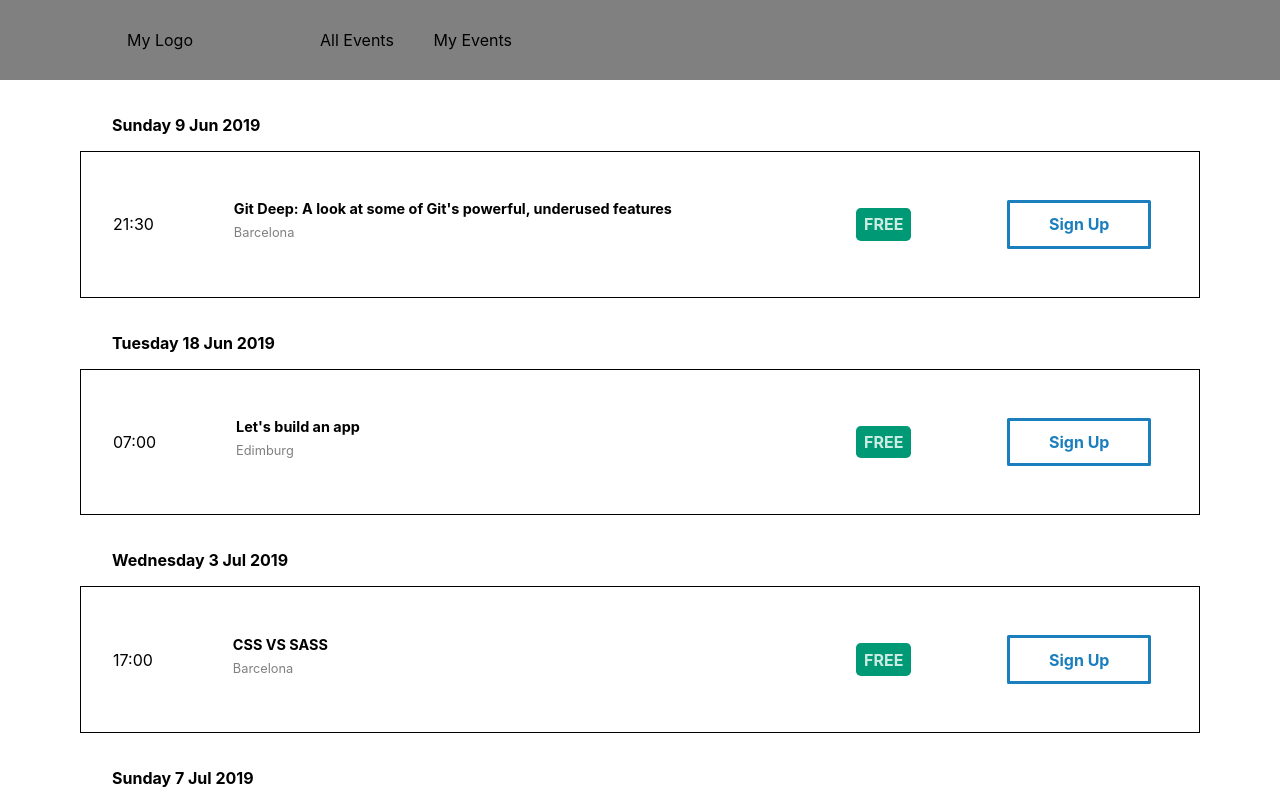
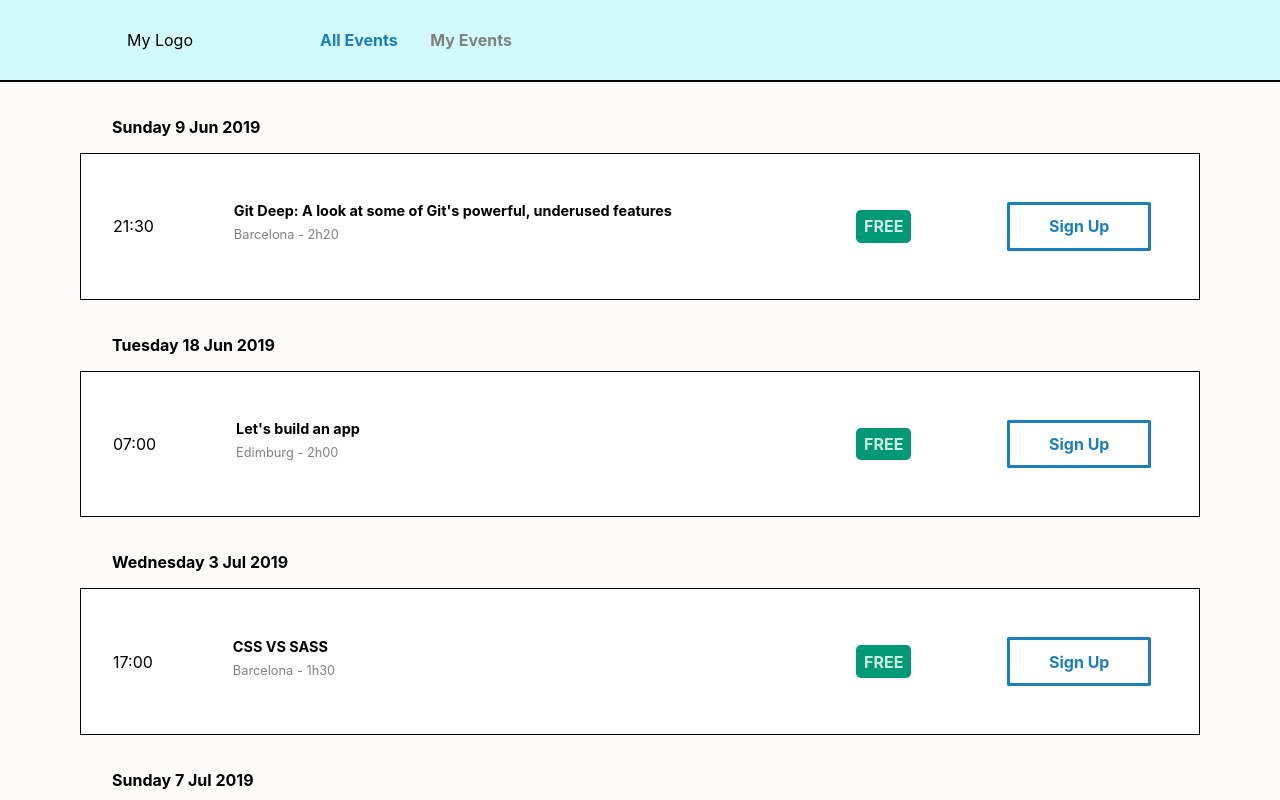
Before and after one commit to MarioSilvaPrada/event-organizer, a React (Create React App) app: page /allEvents in a window 1280 px wide. Shown: the top 800 px of the page. Built offline with nearby package versions, Linux system fonts and the light colour scheme.

Commit message:
updating

```diff
--- a/src/App.tsx
+++ b/src/App.tsx
@@ -1,4 +1,4 @@
-import React from "react";
+import React, { useState } from "react";
 import "./App.css";
 
 import { RouteComponentProps } from "react-router-dom";
@@ -9,13 +9,21 @@ import Events from "./components/Events";
 import UserEvents from "./components/UserEvents";
 
 const App = ({ match }: RouteComponentProps<{ name: string }>) => {
+  const [myEvents, setMyEvents] = useState<Array<string>>([]);
+
+  const onJoin: any = (data:any) => {
+    setMyEvents([...myEvents, data]);
+    console.log(myEvents);
+  }
+
+  // https://medium.com/@jrwebdev/react-hooks-in-typescript-88fce7001d0d
+
   let path = match.path;
-  console.log(path)
 
-  let component = path === '/allEvents' ? <Events /> : <UserEvents />
+  let component = path === "/allEvents" ? <Events event={onJoin}/> : <UserEvents />;
   return (
     <div className="App">
-      <NavBar name={path}/>
+      <NavBar name={path} />
       {component}
     </div>
   );
--- a/src/Root.tsx
+++ b/src/Root.tsx
@@ -13,8 +13,8 @@ const Root = () => (
   <Router>
     <Switch>
       <Redirect exact from="/" to="/allEvents" />
+      <Route  path="/allEvents" component={App} />
       <Route  path="/myEvents" component={App} />
-      <Route  path="/allEvents" component={App} />
     </Switch>
   </Router>
 );
--- a/src/components/Events.tsx
+++ b/src/components/Events.tsx
@@ -8,13 +8,14 @@ import Button from "../config/Button";
 import data from "../data/events.json";
 import cities from "../data/cities.json";
 
-import { BLUE, GREEN, white, black } from "../config/styles";
+import { GREY, GREEN, white } from "../config/styles";
 import { array } from "prop-types";
 
 const StyledEvents = styled.div`
   display: flex;
   flex-direction: column;
   justify-content: center;
+  background: ${GREY};
 
   .event-group {
     display: flex;
@@ -37,6 +38,7 @@ const StyledRow = styled.div`
   align-items: center;
   padding: 2rem;
   border: 1px solid black;
+  background: ${white()};
 
   .event-row--description {
     display: flex;
@@ -83,11 +85,13 @@ const StyledRow = styled.div`
   }
 `;
 
+interface Props {
+  event: () => void;
+}
 
-const Events = () => {
+const Events = (props: Props) => {
   const [showModal, setShowModal] = useState(false);
   const [dataEvent, setDataEvent] = useState({ name: "", date: "", place: 0 });
-  const [myEvents, setMyEvents] = useState([]);
 
   const onSignUp = (name: string, date: string, place: number) => {
     setDataEvent({ name, date, place });
@@ -97,13 +101,6 @@ const Events = () => {
   const closeModal = () => {
     setShowModal(false);
   };
-
-  // const onJoin = (name: string, date: string, place: number) => {
-  //   let newArr = [...myEvents, {name, date, place}]
-  //   setMyEvents(newArr);
-  //   setShowModal(false);
-  //   console.log(myEvents);
-  // }
 
   return (
     <StyledEvents>
@@ -131,7 +128,15 @@ const Events = () => {
                     <p className="event-city">
                       {cities.map(city =>
                         city.id === event.city ? city.name : ""
-                      )}
+                      )}{" "}
+                      -{" "}
+                      <Moment format="H">
+                        {+new Date(event.endDate) - +new Date(event.startDate)}
+                      </Moment>
+                      h
+                      <Moment format="mm">
+                        {+new Date(event.endDate) - +new Date(event.startDate)}
+                      </Moment>
                     </p>
                   </div>
                 </div>
@@ -148,7 +153,11 @@ const Events = () => {
             </div>
           );
         })}
-      {showModal ? <Modal data={dataEvent} close={closeModal} /> : ""}
+      {showModal ? (
+        <Modal data={dataEvent} close={closeModal} join={props.event} />
+      ) : (
+        ""
+      )}
     </StyledEvents>
   );
 };
--- a/src/components/Modal.tsx
+++ b/src/components/Modal.tsx
@@ -87,7 +87,7 @@ const Modal = (props: Props) => (
       </div>
       <div className="modal-btns">
         <Button red event={props.close} content="Cancel" />
-        <Button green  event={() => console.log('test')} content="Join" />
+        <Button green  event={() => props.join(props.data)} content="Join" />
       </div>
     </div>
   </StyledModal>
@@ -95,6 +95,7 @@ const Modal = (props: Props) => (
 
 interface Props {
   close: any,
+  join: any,
   data: {
     name: string;
     date: string;
--- a/src/components/NavBar.tsx
+++ b/src/components/NavBar.tsx
@@ -1,16 +1,17 @@
 import React from "react";
-import styled from "styled-components";
+import styled, { StyledFunction } from "styled-components";
 
 import { Link, RouteComponentProps } from "react-router-dom";
 
-import { BLUE, GREEN } from "../config/styles";
+import { BLUE, LIGHT_BLUE } from "../config/styles";
 
 const NavBarStyled = styled.div`
   width: 100%;
   height: 5rem;
-  background: grey;
+  background: #d2fafb;
   display: flex;
   align-items: center;
+  border-bottom: 2px solid black;
 
   .logo {
     width: 20rem;
@@ -21,10 +22,11 @@ const NavBarStyled = styled.div`
     width: 12rem;
     cursor: pointer;
     color: white;
+    font-weight: bold;
   }
 
   a {
-    color: black;
+    color: grey;
   }
 `;
 
@@ -33,26 +35,44 @@ interface Props {
 }
 
 const NavBar = (props: Props) => {
-
   let path = props.name;
 
-  let color = path === '/allEvents' ? 'color: "red"' : '';
+  const colorLink = (path: string) => {
+    if (path === "/allEvents") {
+      return (
+        <>
+          <Link
+            to={"/allEvents"}
+            style={{ textDecoration: "none", color: `${BLUE}` }}
+          >
+            <div className="all-events">All Events</div>
+          </Link>
+          <Link to={"/myEvents"} style={{ textDecoration: "none" }}>
+            <div className="my-events">My Events</div>
+          </Link>
+        </>
+      );
+    } else {
+      return (
+        <>
+          <Link to={"/allEvents"} style={{ textDecoration: "none" }}>
+            <div className="all-events">All Events</div>
+          </Link>
+          <Link
+            to={"/myEvents"}
+            style={{ textDecoration: "none", color: `${BLUE}` }}
+          >
+            <div className="my-events">My Events</div>
+          </Link>
+        </>
+      );
+    }
+  };
 
   return (
     <NavBarStyled>
       <div className="logo">My Logo</div>
-      <div className="tabs">
-        <Link
-          {...props.name}
-          to={"/allEvents"}
-          style={{ textDecoration: "none", color }}
-        >
-          <div className="all-events">All Events</div>
-        </Link>
-        <Link to={"/myEvents"} style={{ textDecoration: "none" }}>
-          <div className="my-events">My Events</div>
-        </Link>
-      </div>
+      <div className="tabs">{colorLink(path)}</div>
     </NavBarStyled>
   );
 };
--- a/src/config/Button.jsx
+++ b/src/config/Button.jsx
@@ -12,7 +12,8 @@ const StyledButton = styled.div`
   cursor: pointer;
   border-radius: 0.1rem;
   margin: 1rem;
-  color:${props => (props.red ? `${RED}` : props.green ? `${GREEN}` : `${BLUE}`)}
+  color:${props => (props.red ? `${RED}` : props.green ? `${GREEN}` : `${BLUE}`)};
+  transition: 0.4s;
 
   &:hover {
     background: ${props => (props.red ? `${RED}` : props.green ? `${GREEN}` : `${BLUE}`)}
--- a/src/config/styles.jsx
+++ b/src/config/styles.jsx
@@ -1,6 +1,8 @@
 export const BLUE = '#1b7fbd';
 export const RED = '#eb7070';
 export const GREEN = '#009975';
+export const GREY = '#fffafa';
+export const LIGHT_BLUE = '#d2fafb';
 
 export const white = (opacity = 1) => `rgba(255, 255, 255, ${opacity})`;
 export const black = (opacity = 1) => `rgba(0, 0, 0, ${opacity})`;
```
